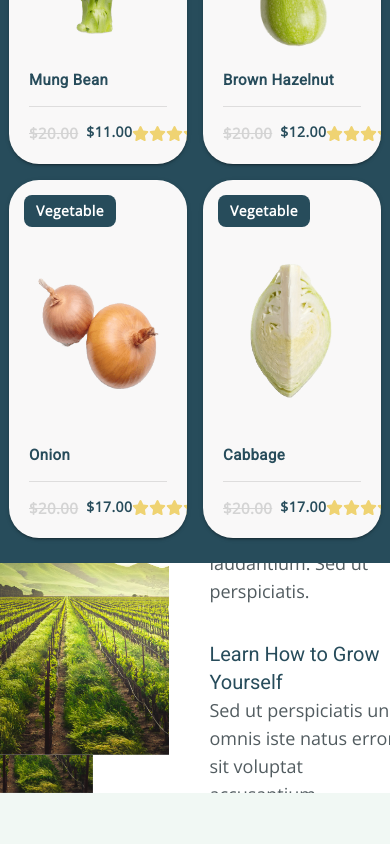
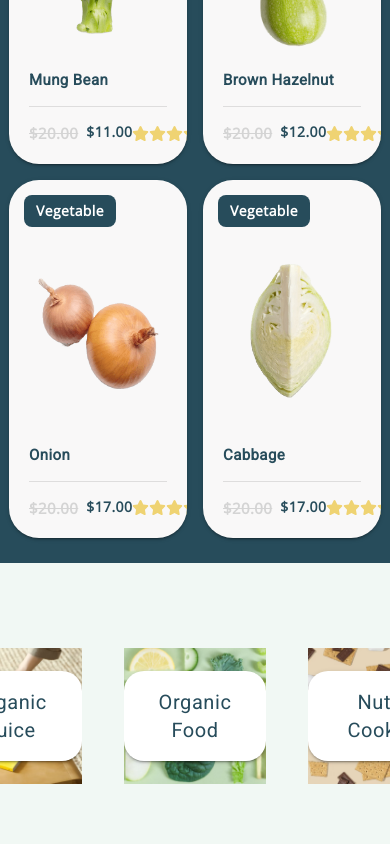
Before and after one commit to kaomao1234/agriculture-cloned-app, a Next.js app: page / in a window 390 px wide. Shown: the part 3100-3944 px from the top of the page. Built offline with nearby package versions, Linux system fonts and the light colour scheme.

Commit message:
feat(component): home  => modify size and poperty to support tablet

```diff
--- a/src/components/Page/Home/WhoWeAre/index.tsx
+++ b/src/components/Page/Home/WhoWeAre/index.tsx
@@ -4,9 +4,8 @@ import Image from "next/image";
 const WhoWeAre: FC = () => {
   return (
     <div id={style.main}>
-      <img src="/Home/WhoWeAre/background.jpg" className="w-[30%]" alt="" />
       <div className="absolute z-10 flex size-full flex-col items-center justify-center">
-        <div className="ml-[45%] flex size-fit flex-col gap-y-[35px] rounded-s-[30px] bg-white p-10">
+        <div className="lg:ml-[45%] flex size-fit flex-col gap-y-[35px] lg:rounded-s-[5%] rounded-[5%] m-4 bg-white p-10">
           <div className="flex flex-col">
             <label className="font-yellowtail text-2xl font-normal text-acapulco">
               Eco Friendly
@@ -49,7 +48,7 @@ const WhoWeAre: FC = () => {
       <img
       alt=""
         src="/Home/WhoWeAre/background.jpg"
-        className="absolute z-0 w-[50%]  translate-y-[-12rem]"
+        className="absolute z-0 w-full lg:w-[50%] translate-y-[-12rem] flex-shrink-0"
       />
     </div>
   );
```
